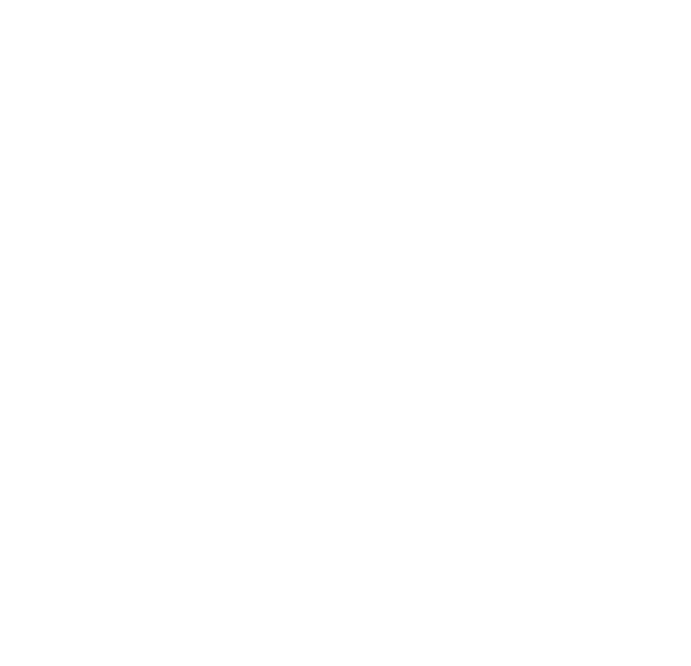
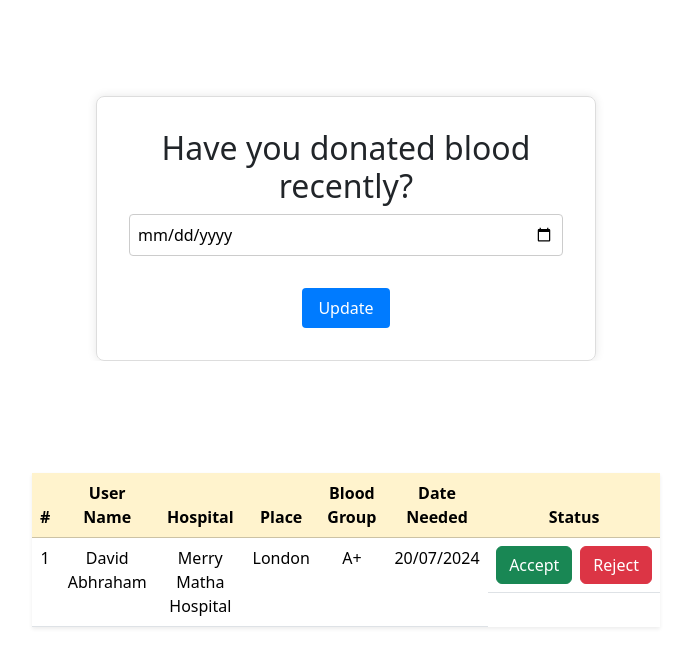
Before and after one commit to sanjaykrishnatk/blood-connect, a React (Vite) app: page /donorpage in a window 1280 px wide. Before the commit this address had no page. Shown: the top 666 px of the page, without its empty margins (294-985 px from the left). Built offline with nearby package versions, Linux system fonts and the light colour scheme.

Commit message:
donorpage added

```diff
--- a/package.json
+++ b/package.json
@@ -26,6 +26,7 @@
     "react-bootstrap": "^2.10.4",
     "react-dom": "^18.3.1",
     "react-router-dom": "^6.24.0",
+    "react-toastify": "^10.0.5",
     "styled-components": "^6.1.11"
   },
   "devDependencies": {
--- a/src/App.jsx
+++ b/src/App.jsx
@@ -8,6 +8,8 @@ import Reportdonor from "./pages/Reportdonor";
 import Request from "./pages/Request";
 import "bootstrap/dist/css/bootstrap.min.css";
 import SlidingForm from "./pages/Slidingform";
+import Donorpage from "./pages/Donorpage";
+import Donorhistory from "./pages/Donorhistory";
 
 function App() {
   return (
@@ -20,6 +22,8 @@ function App() {
         <Route path="/Reportdonor" element={<Reportdonor />} />
         <Route path="/Request" element={<Request />} />
         <Route path="/SlidingForm" element={<SlidingForm />} />
+        <Route path="/donorpage" element={<Donorpage/>} />
+        <Route path="/donorhistory" element={<Donorhistory/>} />
       </Routes>
     </>
   );
--- /dev/null
+++ b/src/pages/Donorhistory.jsx
@@ -0,0 +1,44 @@
+import React from 'react'
+
+function Donorhistory() {
+  return (
+    <>
+    <div className="row "style={{ marginTop: '2rem', textAlign: 'center' }} >
+        <div className="col-md-1"></div>
+        <div className="col-md-10 p-5 "style={{ margin: '0 auto', width: '50%' }}>
+                <table className="table shadow-sm "style={{ width: '100%', marginTop: '5rem', boxShadow: '0 0 10px rgba(0, 0, 0, 0.1)' }}>
+                    <thead className='table-warning'>
+                        <tr>
+                            <th>#</th>
+                            <th style={{ minWidth: '50px' }}>User Name</th>
+                            <th style={{ minWidth: '50px' }}>Hospital</th>
+                            <th style={{ minWidth: '50px' }}>Place</th>
+                            <th style={{ minWidth: '50px' }}>Date </th>
+                            </tr>
+                    </thead>
+                    <tbody>
+                        <tr>
+                            <td>1</td>
+                            <td>John</td>
+                            <td>Boxco Hospital</td>
+                            <td>Canada</td>
+                            <td>20/02/2024</td>
+                        </tr>
+                        <tr>
+                            <td>2</td>
+                            <td>Richard</td>
+                            <td>Boxco Hospital</td>
+                            <td>Canada</td>
+                            <td>16/04/2024</td>
+                        </tr>
+                    </tbody>
+                </table>
+            </div>
+
+        <div className="col-md-1"></div>
+    </div>
+    </>
+  )
+}
+
+export default Donorhistory
--- /dev/null
+++ b/src/pages/Donorpage.jsx
@@ -0,0 +1,93 @@
+import React, { useState } from 'react'
+import { ToastContainer, toast } from 'react-toastify';
+import 'react-toastify/dist/ReactToastify.css';
+
+function Donorpage() {
+    const [formData, setFormData] = useState({
+        date:'',
+      });
+
+      const [updatedData, setUpdatedData] = useState(null);
+
+      const handleChange = (e) => {
+        const { name, value } = e.target;
+        setFormData({ ...formData, [name]: value });
+      };
+
+      const handleUpdate = (e) => {
+        e.preventDefault();
+        setUpdatedData(formData);
+        toast.success('Updated successfully!');
+      };
+
+
+  return (
+    <>
+    <div style={{ marginTop: '2rem', textAlign: 'center', overflowX:'hidden' }}>
+        <div style={{ marginTop: '2rem', display: 'flex', justifyContent: 'center' }}>
+          <div style={{ marginTop: '2rem', width: '90%', maxWidth: '500px' }}>
+            <div style={{ padding: '2rem', border: '1px solid #ddd', borderRadius: '8px', boxShadow: '0 0 10px rgba(0, 0, 0, 0.1)' }}>
+              <h1 className='fs-2'>Have you donated blood recently?</h1>
+              <form onSubmit={handleUpdate} style={{ width: '100%', margin: '0 auto' }}>
+                <div style={{ marginBottom: '1rem' }}>
+                  <input
+                    type="date"
+                    id="date"
+                    name="date"
+                    style={{ display: 'block', width: '100%', padding: '0.5rem', borderRadius: '4px', border: '1px solid #ccc' }}
+                    value={formData.date}
+                    onChange={handleChange}
+                    required
+                  />
+                </div>
+                <button type="submit" style={{ padding: '0.5rem 1rem', borderRadius: '4px', border: 'none', background: '#007bff', color: '#fff', marginTop: '1rem' }}>
+                  Update
+                </button>
+              </form>
+            </div>
+          </div>
+        </div>
+        </div>
+
+
+    <div className="row "style={{ marginTop: '2rem', textAlign: 'center' }} >
+        <div className="col-md-1"></div>
+        <div className="col-md-10  "style={{ margin: '0 auto', width: '50%' }}>
+                <table className="table shadow-sm "style={{ width: '100%', marginTop: '5rem', boxShadow: '0 0 10px rgba(0, 0, 0, 0.1)' }}>
+                    <thead className='table-warning'>
+                        <tr>
+                            <th>#</th>
+                            <th style={{ minWidth: '50px' }}>User Name</th>
+                            <th style={{ minWidth: '50px' }}>Hospital</th>
+                            <th style={{ minWidth: '50px' }}>Place</th>
+                            <th style={{ minWidth: '50px' }}>Blood Group</th>
+                            <th style={{ minWidth: '50px' }}>Date Needed </th>
+                            <th style={{ minWidth: '50px' }}>Status</th>
+                            </tr>
+                    </thead>
+                    <tbody>
+                        <tr>
+                            <td>1</td>
+                            <td>David Abhraham</td>
+                            <td>Merry Matha Hospital</td>
+                            <td>London</td>
+                            <td>A+</td>
+                            <td>20/07/2024</td>
+                            <td style={{display: 'flex'}}>
+                                <button className="btn btn-success me-2">Accept</button>
+                                <button className="btn btn-danger">Reject</button>
+                            </td>
+                        </tr>
+                    </tbody>
+                </table>
+            </div>
+
+        <div className="col-md-1"></div>
+    </div>
+
+    <ToastContainer />
+    </>
+  )
+}
+
+export default Donorpage
```
Also changed, not shown: 1 other file (tests, documents, lock files or other folders).
